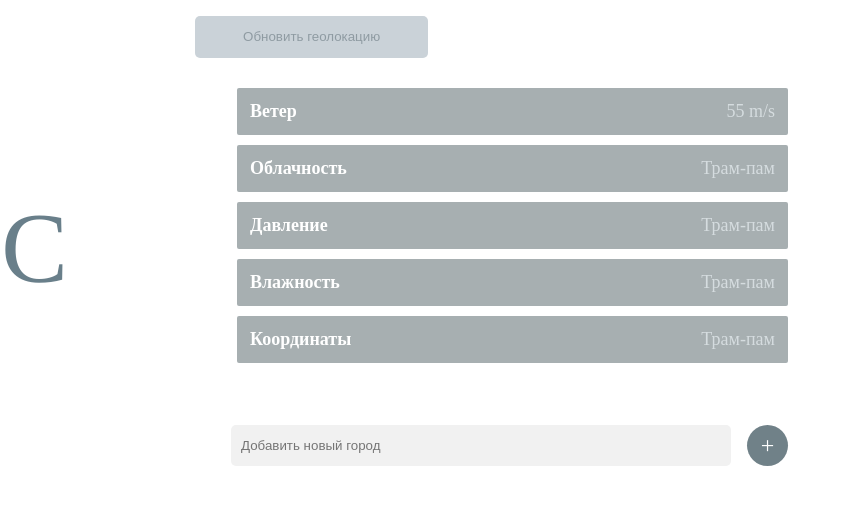
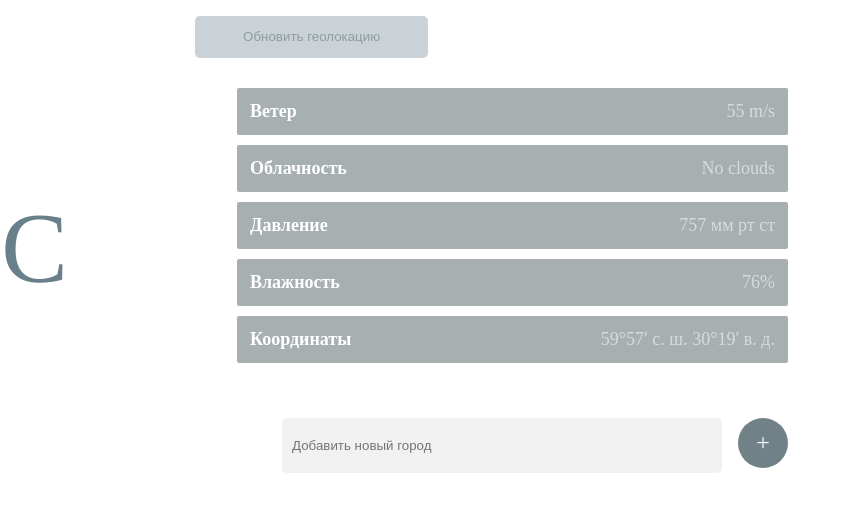
Before and after one commit to danonya666/web, a plain HTML site: page index.html in a window 1280 px wide. Shown: the top 521 px of the page, 428-1280 px from the left. Drawn offline with Linux system fonts and the light colour scheme; grey boxes are pictures that could not be loaded.

Commit message:
layout fix + content filled

```diff
--- a/index.css
+++ b/index.css
@@ -39,8 +39,6 @@
     }
 }
 
-/*FULL*/
-
 .main_city_flex {
     display: flex;
     align-items: center;
@@ -61,7 +59,7 @@
     display: flex;
     justify-content: space-between;
     align-items: center;
-    height: 41px;
+    height: 50px;
     margin-bottom: 10px;
 }
 
@@ -75,8 +73,8 @@
 }
 .city_remove {
     cursor: pointer;
-    height: 41px;
-    width: 41px;
+    height: 50px;
+    width: 50px;
     border-radius: 50%;
     background: #708188;
     display: flex;
@@ -133,18 +131,18 @@ header {
 
 .input_main__form-input>input[type=text] {
     background: #f1f1f1;
-    outline: none;
     border: none;
-    height: 41px;
-    padding: 0 50px 0 10px;
+    height: 55px;
+    padding: 0 45px 0 10px;
     border-radius: 5px;
-    width: 500px;
+    /*flex: 0 50;*/
+    width: 440px;
 }
 
 .city_search_form-btn {
     cursor: pointer;
-    height: 41px;
-    width: 41px;
+    height: 50px;
+    width: 50px;
     border-radius: 50%;
     background: #708188;
     display: flex;
@@ -210,7 +208,7 @@ body {
     padding: 1rem 2rem;
 }
 
-@media only screen and (max-width: 1100px) {
+@media only screen and (max-width: 1099px) {
     .main_wrapper {
         width: 100%;
     }
@@ -238,7 +236,7 @@ body {
         font-size: 80px;
     }
 }
-@media only screen and (min-width: 1101px) {
+@media only screen and (min-width: 1100px) {
     .header_refresh_mobile {
         display: none;
     }
--- a/index.html
+++ b/index.html
@@ -45,19 +45,19 @@
                 </div>
                 <div class="weather_row">
                     <div class="weather_row_title">Облачность</div>
-                    <div class="weather_row_text">Трам-пам</div>
+                    <div class="weather_row_text">No clouds</div>
                 </div>
                 <div class="weather_row">
                     <div class="weather_row_title">Давление</div>
-                    <div class="weather_row_text">Трам-пам</div>
+                    <div class="weather_row_text">757 мм рт ст</div>
                 </div>
                 <div class="weather_row">
                     <div class="weather_row_title">Влажность</div>
-                    <div class="weather_row_text">Трам-пам</div>
+                    <div class="weather_row_text">76%</div>
                 </div>
                 <div class="weather_row">
                     <div class="weather_row_title">Координаты</div>
-                    <div class="weather_row_text">Трам-пам</div>
+                    <div class="weather_row_text">59°57′ с. ш. 30°19′ в. д.</div>
                 </div>
             </div>
         </div>
```
